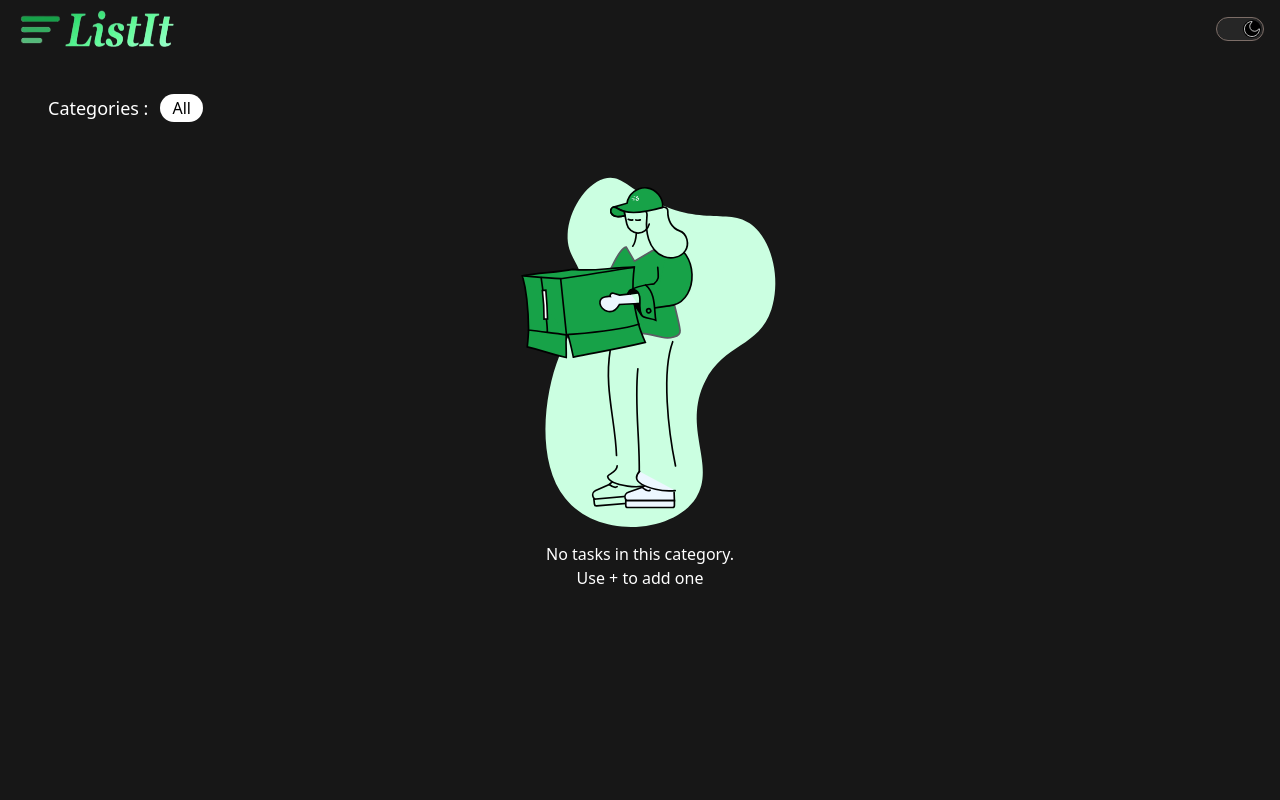
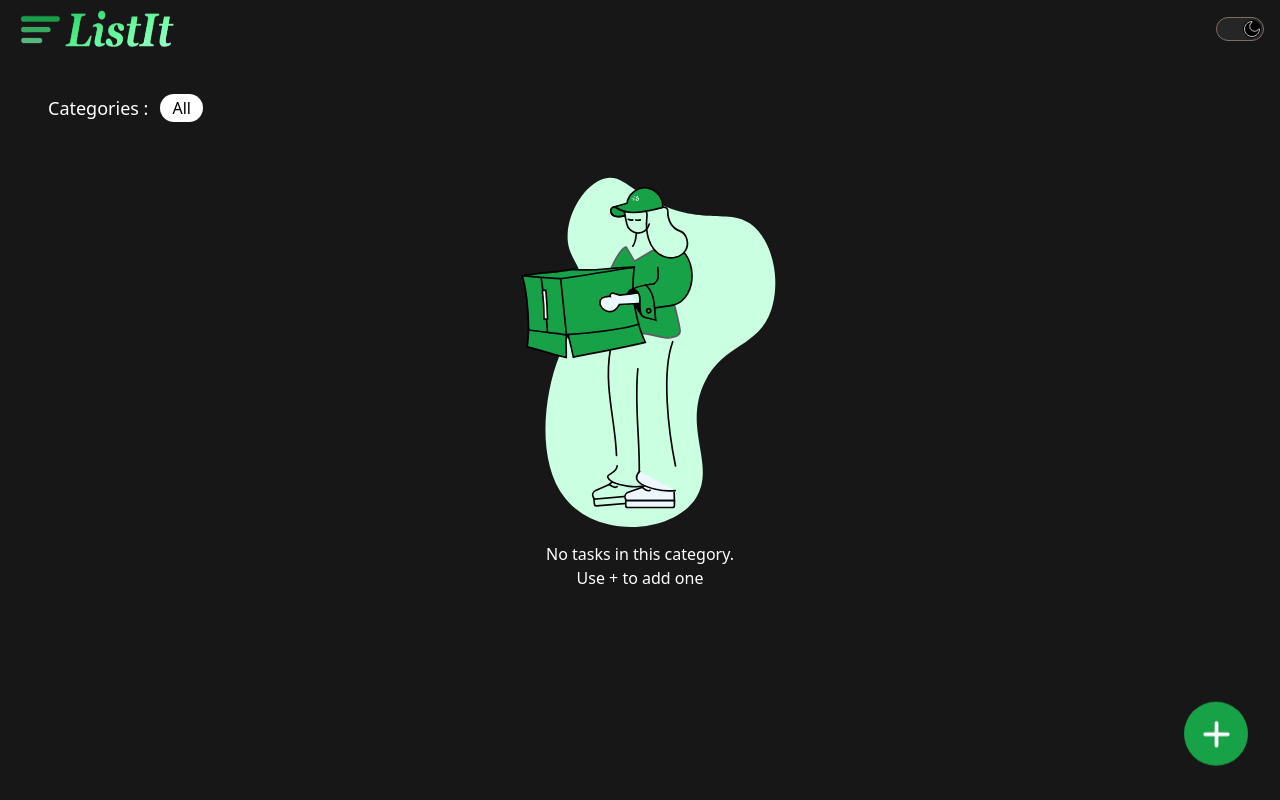
Before and after one commit to AlirezaSadeghiGT4X/ListIt, a React (Vite) app: page / in a window 1280 px wide. Built offline with nearby package versions, Linux system fonts and the light colour scheme.

Commit message:
Add add todo button UI

```diff
--- /dev/null
+++ b/src/Main/AddTodo.jsx
@@ -0,0 +1,42 @@
+export default function AddTodo() {
+	let todos = localStorage.getItem("todos");
+	let buttonClass =
+		"fixed flex items-center justify-center cursor-pointer hover:bg-middle hover:ring-4 ring-offset-0 ring-primary w-16 h-16 rounded-full right-8 bottom-8 text-5xl bg-primary text-white";
+	if (todos == null || todos == undefined || todos == "") {
+		buttonClass =
+			"fixed flex items-center justify-center cursor-pointer hover:bg-middle hover:ring-4 ring-offset-0 ring-primary w-16 h-16 rounded-full right-8 bottom-8 text-5xl bg-primary animate-bounce text-white";
+	} else {
+		buttonClass;
+		("fixed flex items-center justify-center cursor-pointer hover:bg-middle hover:ring-4 ring-offset-0 ring-primary w-16 h-16 rounded-full right-8 bottom-8 text-5xl bg-primary text-white");
+	}
+	return (
+		<div className="absolute w-full bottom-0">
+			<button className={buttonClass}>
+				<svg
+					width="45px"
+					height="45px"
+					viewBox="0 0 24 24"
+					fill="none"
+					xmlns="http://www.w3.org/2000/svg"
+				>
+					<g id="SVGRepo_bgCarrier" stroke-width="0"></g>
+					<g
+						id="SVGRepo_tracerCarrier"
+						stroke-linecap="round"
+						stroke-linejoin="round"
+					></g>
+					<g id="SVGRepo_iconCarrier">
+						{" "}
+						<path
+							d="M6 12H18M12 6V18"
+							stroke="#ffffff"
+							stroke-width="2"
+							stroke-linecap="round"
+							stroke-linejoin="round"
+						></path>{" "}
+					</g>
+				</svg>
+			</button>
+		</div>
+	);
+}
--- a/src/Main/Todos.jsx
+++ b/src/Main/Todos.jsx
@@ -1,9 +1,10 @@
+import AddTodo from "./AddTodo";
 import Empty from "./Empty";
 
 export default function Todos() {
 	let todos = localStorage.getItem("todos");
 	return (
-		<div>
+		<div className="relative w-full">
 			{todos == null || todos == undefined || todos == "" ? (
 				<div className="mb-36">
 					<Empty />
@@ -11,6 +12,7 @@ export default function Todos() {
 			) : (
 				<></>
 			)}
+			<AddTodo />
 		</div>
 	);
 }
--- a/src/index.css
+++ b/src/index.css
@@ -7,6 +7,7 @@
       "Segoe UI Emoji", "Segoe UI Symbol", "Noto Color Emoji";
     --font-mono: ui-monospace, SFMono-Regular, Menlo, Monaco, Consolas, "Liberation Mono",
       "Courier New", monospace;
+    --color-fuchsia-800: oklch(45.2% 0.211 324.591);
     --color-neutral-100: oklch(97% 0 0);
     --color-neutral-800: oklch(26.9% 0 0);
     --color-neutral-900: oklch(20.5% 0 0);
@@ -16,12 +17,17 @@
     --spacing: 0.25rem;
     --text-lg: 1.125rem;
     --text-lg--line-height: calc(1.75 / 1.125);
+    --text-5xl: 3rem;
+    --text-5xl--line-height: 1;
     --radius-2xl: 1rem;
+    --animate-bounce: bounce 1s infinite;
     --default-transition-duration: 150ms;
     --default-transition-timing-function: cubic-bezier(0.4, 0, 0.2, 1);
     --default-font-family: var(--font-sans);
     --default-mono-font-family: var(--font-mono);
+    --color-dark: #17A348;
     --color-primary: #17A248;
+    --color-middle: #33AE65;
   }
 }
 @layer base {
@@ -179,6 +185,24 @@
   .visible {
     visibility: visible;
   }
+  .absolute {
+    position: absolute;
+  }
+  .fixed {
+    position: fixed;
+  }
+  .relative {
+    position: relative;
+  }
+  .right-8 {
+    right: calc(var(--spacing) * 8);
+  }
+  .bottom-0 {
+    bottom: 0;
+  }
+  .bottom-8 {
+    bottom: calc(var(--spacing) * 8);
+  }
   .mb-36 {
     margin-bottom: calc(var(--spacing) * 36);
   }
@@ -188,8 +212,14 @@
   .hidden {
     display: none;
   }
+  .table {
+    display: table;
+  }
   .h-6 {
     height: calc(var(--spacing) * 6);
+  }
+  .h-16 {
+    height: calc(var(--spacing) * 16);
   }
   .h-fit {
     height: fit-content;
@@ -199,6 +229,9 @@
   }
   .w-12 {
     width: calc(var(--spacing) * 12);
+  }
+  .w-16 {
+    width: calc(var(--spacing) * 16);
   }
   .w-20 {
     width: calc(var(--spacing) * 20);
@@ -215,8 +248,20 @@
   .flex-1 {
     flex: 1;
   }
+  .border-collapse {
+    border-collapse: collapse;
+  }
+  .transform {
+    transform: var(--tw-rotate-x,) var(--tw-rotate-y,) var(--tw-rotate-z,) var(--tw-skew-x,) var(--tw-skew-y,);
+  }
+  .animate-bounce {
+    animation: var(--animate-bounce);
+  }
   .cursor-pointer {
     cursor: pointer;
+  }
+  .resize {
+    resize: both;
   }
   .scroll-m-0 {
     scroll-margin: 0;
@@ -270,6 +315,9 @@
   .bg-white {
     background-color: var(--color-white);
   }
+  .p-0 {
+    padding: 0;
+  }
   .p-0\.5 {
     padding: calc(var(--spacing) * 0.5);
   }
@@ -285,6 +333,9 @@
   .px-6 {
     padding-inline: calc(var(--spacing) * 6);
   }
+  .py-0 {
+    padding-block: 0;
+  }
   .py-0\.5 {
     padding-block: calc(var(--spacing) * 0.5);
   }
@@ -297,6 +348,10 @@
   .pt-4 {
     padding-top: calc(var(--spacing) * 4);
   }
+  .text-5xl {
+    font-size: var(--text-5xl);
+    line-height: var(--tw-leading, var(--text-5xl--line-height));
+  }
   .text-lg {
     font-size: var(--text-lg);
     line-height: var(--tw-leading, var(--text-lg--line-height));
@@ -307,6 +362,35 @@
   .text-white {
     color: var(--color-white);
   }
+  .underline {
+    text-decoration-line: underline;
+  }
+  .ring {
+    --tw-ring-shadow: var(--tw-ring-inset,) 0 0 0 calc(1px + var(--tw-ring-offset-width)) var(--tw-ring-color, currentcolor);
+    box-shadow: var(--tw-inset-shadow), var(--tw-inset-ring-shadow), var(--tw-ring-offset-shadow), var(--tw-ring-shadow), var(--tw-shadow);
+  }
+  .ring-primary {
+    --tw-ring-color: var(--color-primary);
+  }
+  .ring-offset-0 {
+    --tw-ring-offset-width: 0px;
+    --tw-ring-offset-shadow: var(--tw-ring-inset,) 0 0 0 var(--tw-ring-offset-width) var(--tw-ring-offset-color);
+  }
+  .ring-offset-2 {
+    --tw-ring-offset-width: 2px;
+    --tw-ring-offset-shadow: var(--tw-ring-inset,) 0 0 0 var(--tw-ring-offset-width) var(--tw-ring-offset-color);
+  }
+  .ring-offset-8 {
+    --tw-ring-offset-width: 8px;
+    --tw-ring-offset-shadow: var(--tw-ring-inset,) 0 0 0 var(--tw-ring-offset-width) var(--tw-ring-offset-color);
+  }
+  .ring-offset-fuchsia-800 {
+    --tw-ring-offset-color: var(--color-fuchsia-800);
+  }
+  .outline {
+    outline-style: var(--tw-outline-style);
+    outline-width: 1px;
+  }
   .transition {
     transition-property: color, background-color, border-color, outline-color, text-decoration-color, fill, stroke, --tw-gradient-from, --tw-gradient-via, --tw-gradient-to, opacity, box-shadow, transform, translate, scale, rotate, filter, -webkit-backdrop-filter, backdrop-filter, display, content-visibility, overlay, pointer-events;
     transition-timing-function: var(--tw-ease, var(--default-transition-timing-function));
@@ -316,6 +400,44 @@
     &:hover {
       @media (hover: hover) {
         cursor: pointer;
+      }
+    }
+  }
+  .hover\:bg-dark {
+    &:hover {
+      @media (hover: hover) {
+        background-color: var(--color-dark);
+      }
+    }
+  }
+  .hover\:bg-middle {
+    &:hover {
+      @media (hover: hover) {
+        background-color: var(--color-middle);
+      }
+    }
+  }
+  .hover\:ring {
+    &:hover {
+      @media (hover: hover) {
+        --tw-ring-shadow: var(--tw-ring-inset,) 0 0 0 calc(1px + var(--tw-ring-offset-width)) var(--tw-ring-color, currentcolor);
+        box-shadow: var(--tw-inset-shadow), var(--tw-inset-ring-shadow), var(--tw-ring-offset-shadow), var(--tw-ring-shadow), var(--tw-shadow);
+      }
+    }
+  }
+  .hover\:ring-2 {
+    &:hover {
+      @media (hover: hover) {
+        --tw-ring-shadow: var(--tw-ring-inset,) 0 0 0 calc(2px + var(--tw-ring-offset-width)) var(--tw-ring-color, currentcolor);
+        box-shadow: var(--tw-inset-shadow), var(--tw-inset-ring-shadow), var(--tw-ring-offset-shadow), var(--tw-ring-shadow), var(--tw-shadow);
+      }
+    }
+  }
+  .hover\:ring-4 {
+    &:hover {
+      @media (hover: hover) {
+        --tw-ring-shadow: var(--tw-ring-inset,) 0 0 0 calc(4px + var(--tw-ring-offset-width)) var(--tw-ring-color, currentcolor);
+        box-shadow: var(--tw-inset-shadow), var(--tw-inset-ring-shadow), var(--tw-ring-offset-shadow), var(--tw-ring-shadow), var(--tw-shadow);
       }
     }
   }
@@ -375,15 +497,135 @@
     }
   }
 }
+@property --tw-rotate-x {
+  syntax: "*";
+  inherits: false;
+}
+@property --tw-rotate-y {
+  syntax: "*";
+  inherits: false;
+}
+@property --tw-rotate-z {
+  syntax: "*";
+  inherits: false;
+}
+@property --tw-skew-x {
+  syntax: "*";
+  inherits: false;
+}
+@property --tw-skew-y {
+  syntax: "*";
+  inherits: false;
+}
 @property --tw-border-style {
   syntax: "*";
   inherits: false;
   initial-value: solid;
 }
+@property --tw-shadow {
+  syntax: "*";
+  inherits: false;
+  initial-value: 0 0 #0000;
+}
+@property --tw-shadow-color {
+  syntax: "*";
+  inherits: false;
+}
+@property --tw-shadow-alpha {
+  syntax: "<percentage>";
+  inherits: false;
+  initial-value: 100%;
+}
+@property --tw-inset-shadow {
+  syntax: "*";
+  inherits: false;
+  initial-value: 0 0 #0000;
+}
+@property --tw-inset-shadow-color {
+  syntax: "*";
+  inherits: false;
+}
+@property --tw-inset-shadow-alpha {
+  syntax: "<percentage>";
+  inherits: false;
+  initial-value: 100%;
+}
+@property --tw-ring-color {
+  syntax: "*";
+  inherits: false;
+}
+@property --tw-ring-shadow {
+  syntax: "*";
+  inherits: false;
+  initial-value: 0 0 #0000;
+}
+@property --tw-inset-ring-color {
+  syntax: "*";
+  inherits: false;
+}
+@property --tw-inset-ring-shadow {
+  syntax: "*";
+  inherits: false;
+  initial-value: 0 0 #0000;
+}
+@property --tw-ring-inset {
+  syntax: "*";
+  inherits: false;
+}
+@property --tw-ring-offset-width {
+  syntax: "<length>";
+  inherits: false;
+  initial-value: 0px;
+}
+@property --tw-ring-offset-color {
+  syntax: "*";
+  inherits: false;
+  initial-value: #fff;
+}
+@property --tw-ring-offset-shadow {
+  syntax: "*";
+  inherits: false;
+  initial-value: 0 0 #0000;
+}
+@property --tw-outline-style {
+  syntax: "*";
+  inherits: false;
+  initial-value: solid;
+}
+@keyframes bounce {
+  0%, 100% {
+    transform: translateY(-25%);
+    animation-timing-function: cubic-bezier(0.8, 0, 1, 1);
+  }
+  50% {
+    transform: none;
+    animation-timing-function: cubic-bezier(0, 0, 0.2, 1);
+  }
+}
 @layer properties {
   @supports ((-webkit-hyphens: none) and (not (margin-trim: inline))) or ((-moz-orient: inline) and (not (color:rgb(from red r g b)))) {
     *, ::before, ::after, ::backdrop {
+      --tw-rotate-x: initial;
+      --tw-rotate-y: initial;
+      --tw-rotate-z: initial;
+      --tw-skew-x: initial;
+      --tw-skew-y: initial;
       --tw-border-style: solid;
+      --tw-shadow: 0 0 #0000;
+      --tw-shadow-color: initial;
+      --tw-shadow-alpha: 100%;
+      --tw-inset-shadow: 0 0 #0000;
+      --tw-inset-shadow-color: initial;
+      --tw-inset-shadow-alpha: 100%;
+      --tw-ring-color: initial;
+      --tw-ring-shadow: 0 0 #0000;
+      --tw-inset-ring-color: initial;
+      --tw-inset-ring-shadow: 0 0 #0000;
+      --tw-ring-inset: initial;
+      --tw-ring-offset-width: 0px;
+      --tw-ring-offset-color: #fff;
+      --tw-ring-offset-shadow: 0 0 #0000;
+      --tw-outline-style: solid;
     }
   }
 }
--- a/src/input.css
+++ b/src/input.css
@@ -2,5 +2,8 @@
 @custom-variant dark (&:where(.dark, .dark *));
 
 @theme {
+    --color-dark: #17A348;
     --color-primary: #17A248;
+    --color-middle: #33AE65;
+    --color-light: #54BA7B;
 }
```
